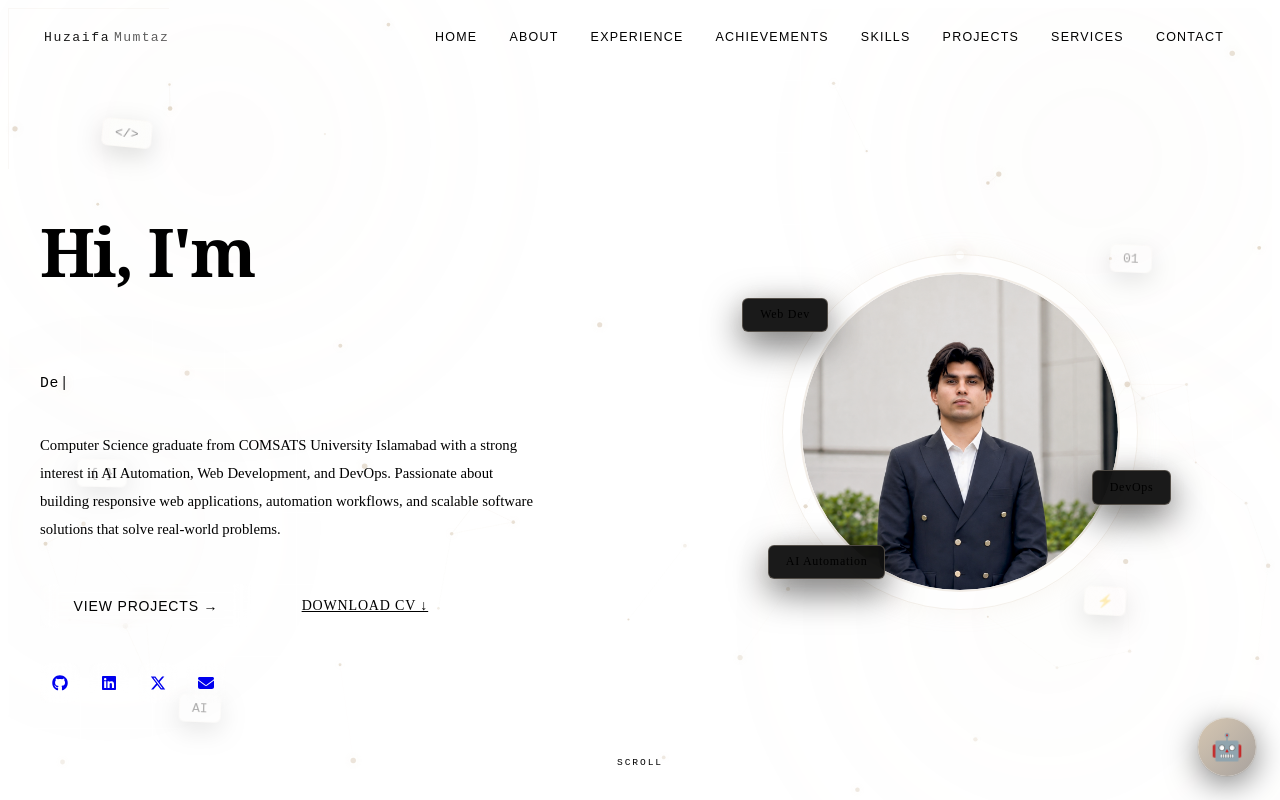
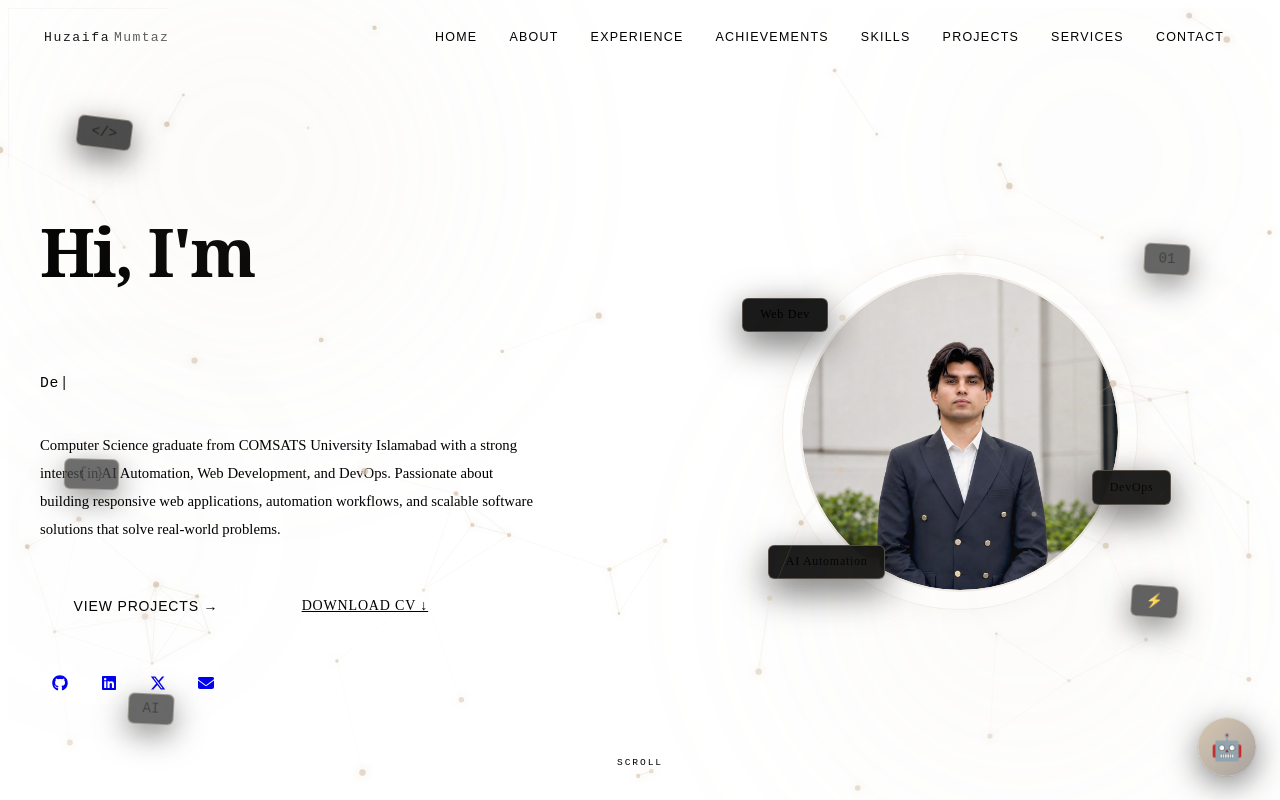
Before and after one commit to Zaifa25/portfolio-HuzaifaMumtaz, a React (Vite) app: page / in a window 1280 px wide. Shown: the top 800 px of the page. Built offline with nearby package versions, Linux system fonts and the light colour scheme; the HTML template or start-up script is replaced by a standard one.

Commit message:
Elevate professional background layer z-index and increase particle visibility

```diff
--- a/src/components/ProfessionalBackground.jsx
+++ b/src/components/ProfessionalBackground.jsx
@@ -21,22 +21,22 @@ export default function ProfessionalBackground() {
     window.addEventListener('resize', handleResize)
 
     // Particle constellation configuration
-    const particleCount = Math.min(Math.floor(width / 22), 55)
+    const particleCount = Math.min(Math.floor(width / 20), 65)
     const particles = []
 
     for (let i = 0; i < particleCount; i++) {
       particles.push({
         x: Math.random() * width,
         y: Math.random() * height,
-        vx: (Math.random() - 0.5) * 0.45,
-        vy: (Math.random() - 0.5) * 0.45,
-        radius: Math.random() * 1.8 + 1,
-        alpha: Math.random() * 0.5 + 0.25,
+        vx: (Math.random() - 0.5) * 0.55,
+        vy: (Math.random() - 0.5) * 0.55,
+        radius: Math.random() * 2.2 + 1.2,
+        alpha: Math.random() * 0.5 + 0.4,
       })
     }
 
     // Mouse tracking for interactive connection
-    let mouse = { x: null, y: null, maxDist: 150 }
+    let mouse = { x: null, y: null, maxDist: 180 }
 
     const handleMouseMove = (e) => {
       mouse.x = e.clientX
@@ -64,12 +64,12 @@ export default function ProfessionalBackground() {
         if (p.x < 0 || p.x > width) p.vx *= -1
         if (p.y < 0 || p.y > height) p.vy *= -1
 
-        // Render particle dot
+        // Render particle dot with glowing halo
         ctx.beginPath()
         ctx.arc(p.x, p.y, p.radius, 0, Math.PI * 2)
         ctx.fillStyle = `rgba(214, 199, 178, ${p.alpha})`
-        ctx.shadowBlur = 8
-        ctx.shadowColor = 'rgba(214, 199, 178, 0.4)'
+        ctx.shadowBlur = 10
+        ctx.shadowColor = 'rgba(214, 199, 178, 0.7)'
         ctx.fill()
 
         // Connect nearby particles
@@ -79,30 +79,30 @@ export default function ProfessionalBackground() {
           const dy = p.y - p2.y
           const dist = Math.sqrt(dx * dx + dy * dy)
 
-          if (dist < 115) {
-            const lineAlpha = (1 - dist / 115) * 0.18
+          if (dist < 135) {
+            const lineAlpha = (1 - dist / 135) * 0.35
             ctx.beginPath()
             ctx.moveTo(p.x, p.y)
             ctx.lineTo(p2.x, p2.y)
             ctx.strokeStyle = `rgba(214, 199, 178, ${lineAlpha})`
-            ctx.lineWidth = 0.8
+            ctx.lineWidth = 1
             ctx.stroke()
           }
         }
 
-        // Connect to mouse cursor
+        // Connect to mouse cursor with bright glowing beam
         if (mouse.x !== null && mouse.y !== null) {
           const mdx = p.x - mouse.x
           const mdy = p.y - mouse.y
           const mdist = Math.sqrt(mdx * mdx + mdy * mdy)
 
           if (mdist < mouse.maxDist) {
-            const mLineAlpha = (1 - mdist / mouse.maxDist) * 0.35
+            const mLineAlpha = (1 - mdist / mouse.maxDist) * 0.65
             ctx.beginPath()
             ctx.moveTo(p.x, p.y)
             ctx.lineTo(mouse.x, mouse.y)
             ctx.strokeStyle = `rgba(214, 199, 178, ${mLineAlpha})`
-            ctx.lineWidth = 1
+            ctx.lineWidth = 1.4
             ctx.stroke()
           }
         }
--- a/src/styles/professionalBg.css
+++ b/src/styles/professionalBg.css
@@ -6,7 +6,7 @@
   height: 100vh;
   overflow: hidden;
   pointer-events: none;
-  z-index: 0;
+  z-index: 5; /* Positioned above section background colors so it is clearly visible */
 }
 
 .particle-canvas {
@@ -15,33 +15,33 @@
   width: 100%;
   height: 100%;
   pointer-events: none;
-  opacity: 0.85;
+  opacity: 0.95;
 }
 
 /* Ambient glow orbs in corners */
 .bg-glow-orb {
   position: absolute;
   border-radius: 50%;
-  filter: blur(120px);
+  filter: blur(100px);
   pointer-events: none;
-  opacity: 0.08;
+  opacity: 0.15;
   animation: ambientFloat 18s ease-in-out infinite alternate;
 }
 
 .orb-top-left {
   top: -10%;
   left: -5%;
-  width: 500px;
-  height: 500px;
-  background: radial-gradient(circle, rgba(214, 199, 178, 0.7), transparent 70%);
+  width: 550px;
+  height: 550px;
+  background: radial-gradient(circle, rgba(214, 199, 178, 0.8), transparent 70%);
 }
 
 .orb-bottom-right {
   bottom: -15%;
   right: -5%;
-  width: 600px;
-  height: 600px;
-  background: radial-gradient(circle, rgba(214, 199, 178, 0.5), transparent 70%);
+  width: 650px;
+  height: 650px;
+  background: radial-gradient(circle, rgba(214, 199, 178, 0.6), transparent 70%);
   animation-delay: 5s;
 }
 
@@ -55,27 +55,28 @@
 .floating-emblem {
   position: absolute;
   font-family: 'DM Mono', monospace;
-  font-size: 0.82rem;
-  color: var(--accent);
-  background: rgba(214, 199, 178, 0.04);
-  border: 1px solid rgba(214, 199, 178, 0.15);
+  font-size: 0.88rem;
+  font-weight: 500;
+  color: var(--cream);
+  background: rgba(15, 15, 15, 0.85);
+  border: 1px solid rgba(214, 199, 178, 0.45);
   border-radius: 6px;
-  padding: 0.35rem 0.75rem;
-  backdrop-filter: blur(10px);
-  opacity: 0.35;
-  box-shadow: 0 8px 24px rgba(0, 0, 0, 0.3);
+  padding: 0.4rem 0.85rem;
+  backdrop-filter: blur(12px);
+  opacity: 0.75;
+  box-shadow: 0 10px 30px rgba(0, 0, 0, 0.6), 0 0 15px rgba(214, 199, 178, 0.2);
   pointer-events: none;
   animation: emblemFloat 16s ease-in-out infinite alternate;
 }
 
-.emblem-1 { top: 18%; left: 8%; animation-duration: 18s; }
-.emblem-2 { top: 32%; right: 10%; animation-duration: 22s; animation-delay: 2s; }
-.emblem-3 { top: 58%; left: 6%; animation-duration: 20s; animation-delay: 4s; }
-.emblem-4 { top: 75%; right: 12%; animation-duration: 24s; animation-delay: 1s; }
-.emblem-5 { top: 88%; left: 14%; animation-duration: 19s; animation-delay: 3s; }
+.emblem-1 { top: 18%; left: 6%; animation-duration: 18s; }
+.emblem-2 { top: 32%; right: 7%; animation-duration: 22s; animation-delay: 2s; }
+.emblem-3 { top: 58%; left: 5%; animation-duration: 20s; animation-delay: 4s; }
+.emblem-4 { top: 75%; right: 8%; animation-duration: 24s; animation-delay: 1s; }
+.emblem-5 { top: 88%; left: 10%; animation-duration: 19s; animation-delay: 3s; }
 
 @keyframes emblemFloat {
-  0% { transform: translateY(0) rotate(0deg); opacity: 0.25; }
-  50% { transform: translateY(-28px) rotate(6deg); opacity: 0.45; }
-  100% { transform: translateY(15px) rotate(-4deg); opacity: 0.3; }
+  0% { transform: translateY(0) rotate(0deg); opacity: 0.65; }
+  50% { transform: translateY(-30px) rotate(8deg); opacity: 0.9; }
+  100% { transform: translateY(18px) rotate(-6deg); opacity: 0.7; }
 }
```
